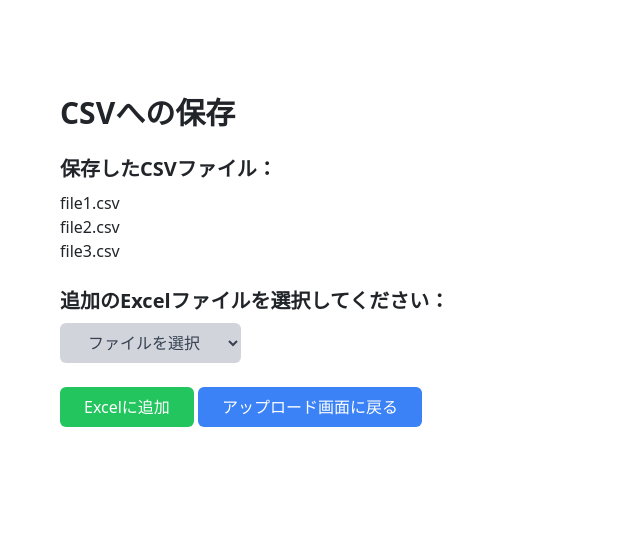
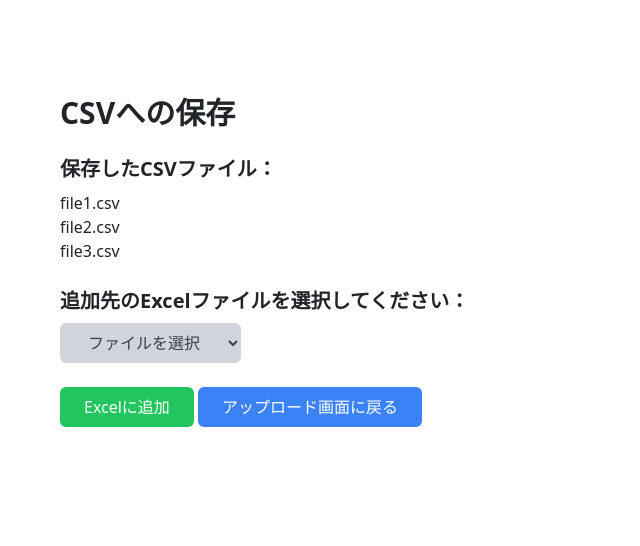
Before and after one commit to crystal9210/react-tailwind-django-PoC, a Django app: page /save_to_csv/ in a window 1280 px wide. Shown: the part 73-619 px from the top of the page, without its empty margins (0-640 px from the left). Run offline with Django 5.2, Linux system fonts and the light colour scheme; style sheets or scripts are compiled from the project's sources; some libraries are stand-ins or nearby versions.

Commit message:
update details in save_to_csv.html

```diff
--- a/templates/core/save_to_csv.html
+++ b/templates/core/save_to_csv.html
@@ -11,7 +11,7 @@
   <!-- モックのCSVファイル名がここに追加されます -->
 </ul>
 
-<h2 class="text-xl font-bold mb-2">追加のExcelファイルを選択してください：</h2>
+<h2 class="text-xl font-bold mb-2">追加先のExcelファイルを選択してください：</h2>
 <div class="relative mb-4">
   <select id="file-selector" class="bg-gray-300 text-gray-700 py-2 px-4 rounded appearance-none">
     <option value="" disabled selected>ファイルを選択</option>
```
